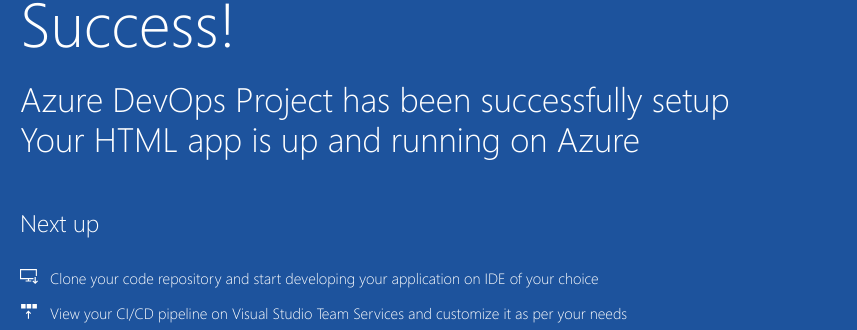
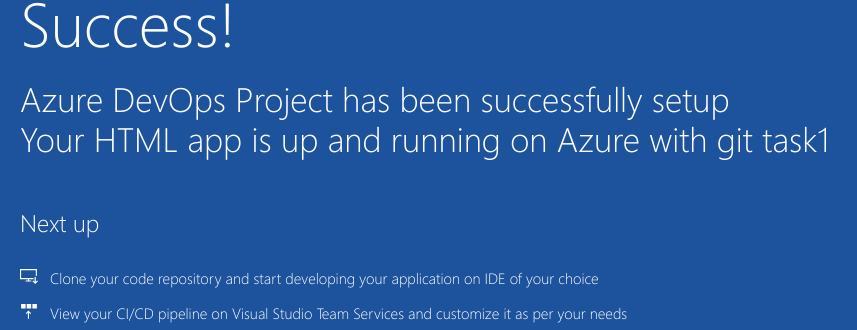
Before and after one commit to PrateekArora01/Codebase, a plain HTML site: page index.html in a window 1280 px wide. Shown: the part 392-722 px from the top of the page, 205-1062 px from the left. Drawn offline with Linux system fonts and the light colour scheme.

Commit message:
Addition in index.html

```diff
--- a/index.html
+++ b/index.html
@@ -20,7 +20,7 @@
             <div class="content-body">
                 <div class="success-text">Success!</div>
                 <div class="description line-1"> Azure DevOps Project has been successfully setup</div>
-                <div class="description line-2"> Your HTML app is up and running on Azure</div>
+                <div class="description line-2"> Your HTML app is up and running on Azure with git task1</div>
                 <div class="next-steps-container">
                     <div class="next-steps-header">Next up</div>
                     <div class="next-steps-body">
```
